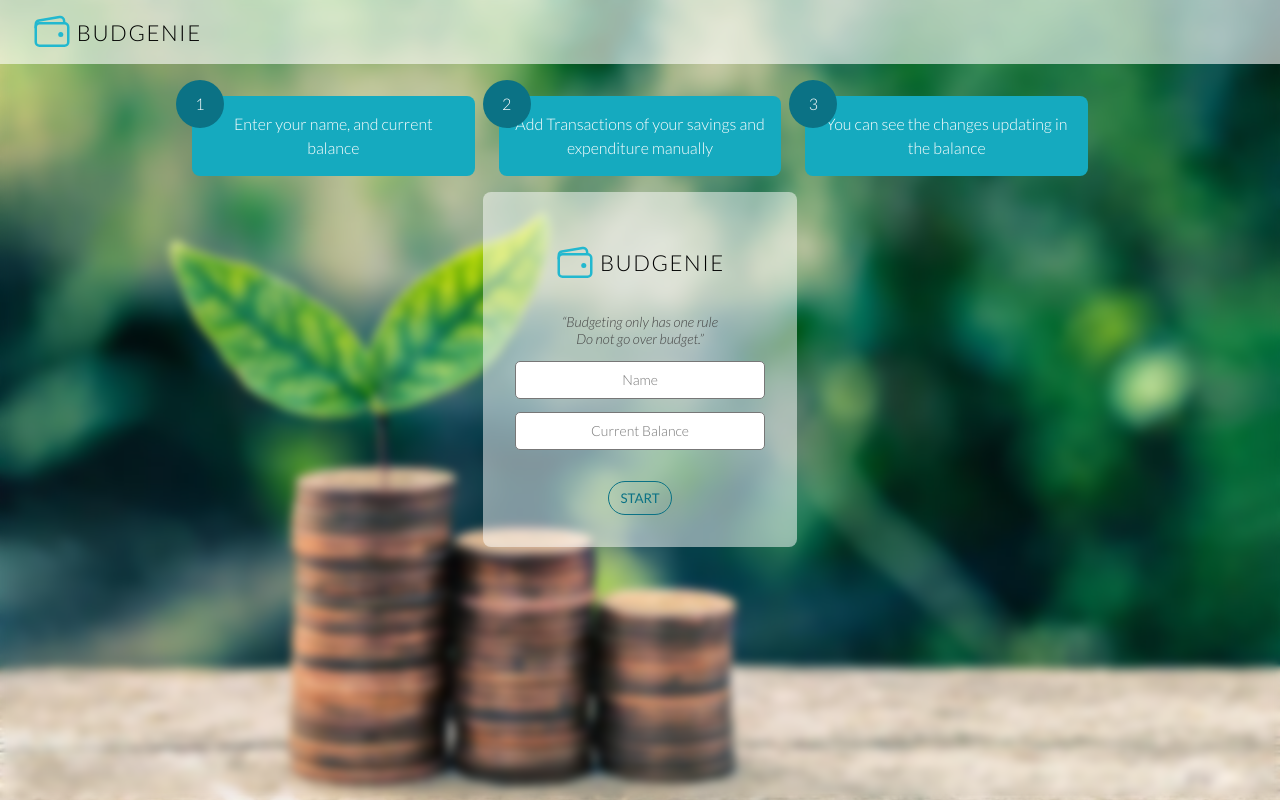
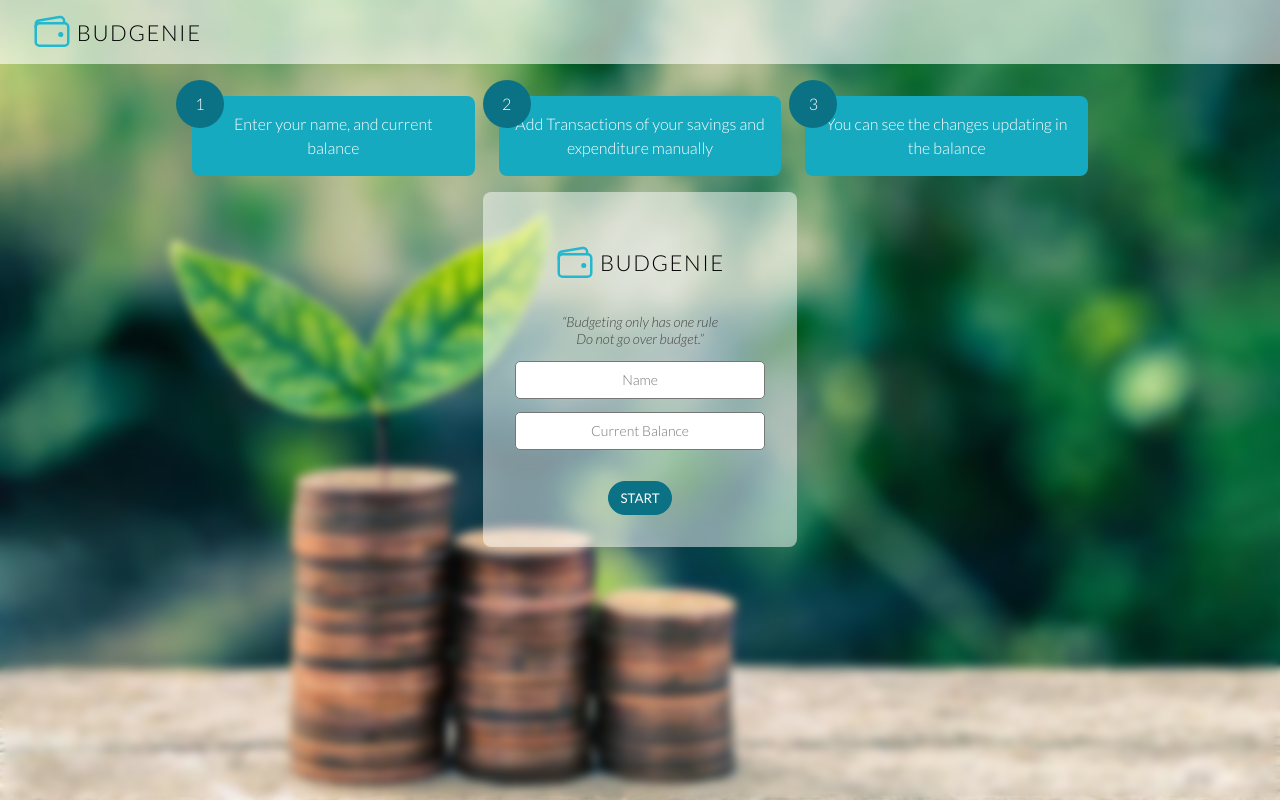
Before and after one commit to madhuroshan/budget-management-app, a plain HTML site: page index.html in a window 1280 px wide. In both pictures the pointer is over the button "START". Drawn offline with nearby package versions, Linux system fonts and the light colour scheme.

Commit message:
added changes

```diff
--- a/styles.css
+++ b/styles.css
@@ -105,6 +105,12 @@ nav {
   width: 4rem;
   font-weight: 500;
   border-radius: 500px;
+  transition: all ease 300ms;
+}
+
+.submit-btn:hover {
+  color: #fff;
+  background-color: #0b7285;
 }
 
 .form-container input {
```
